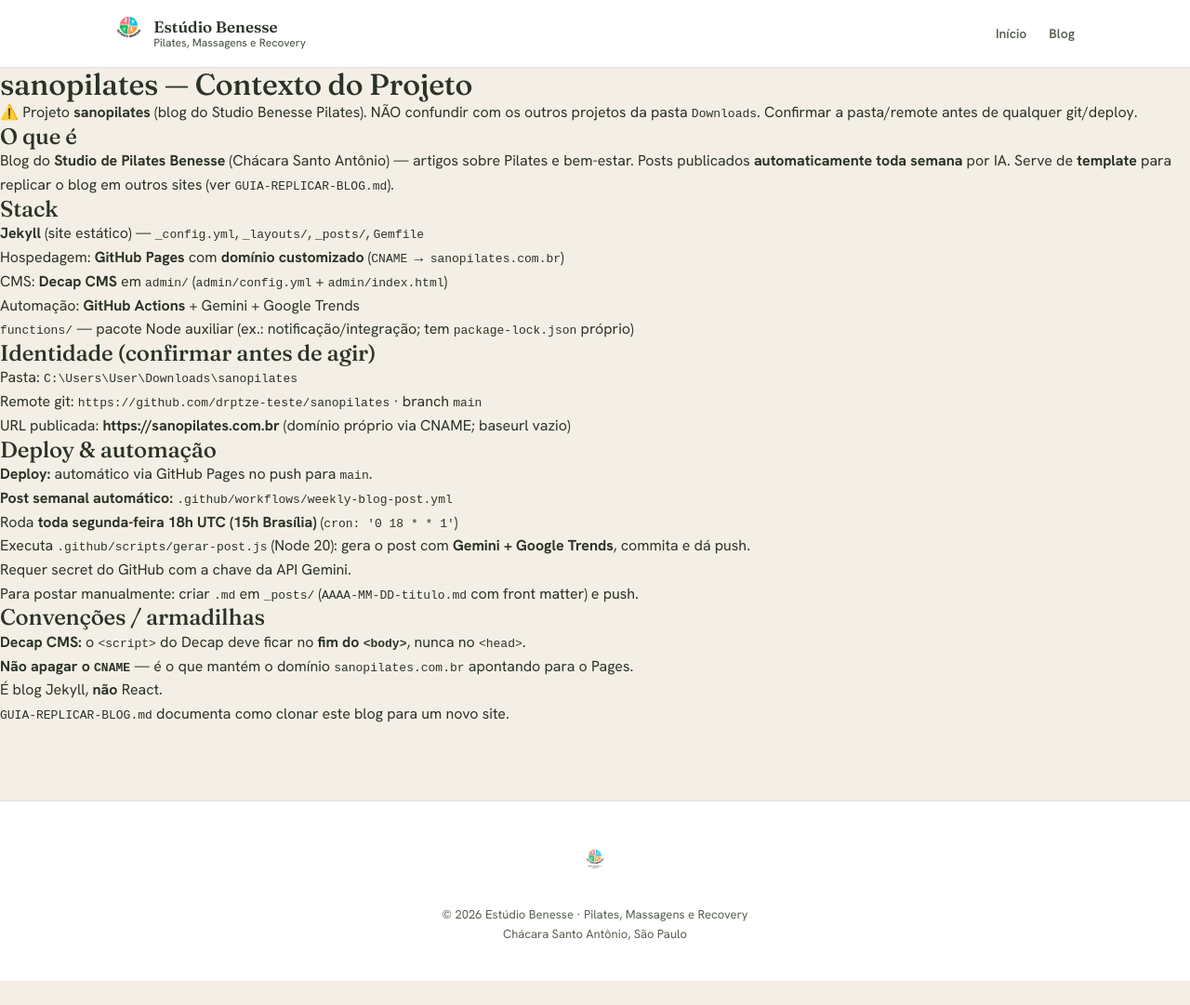
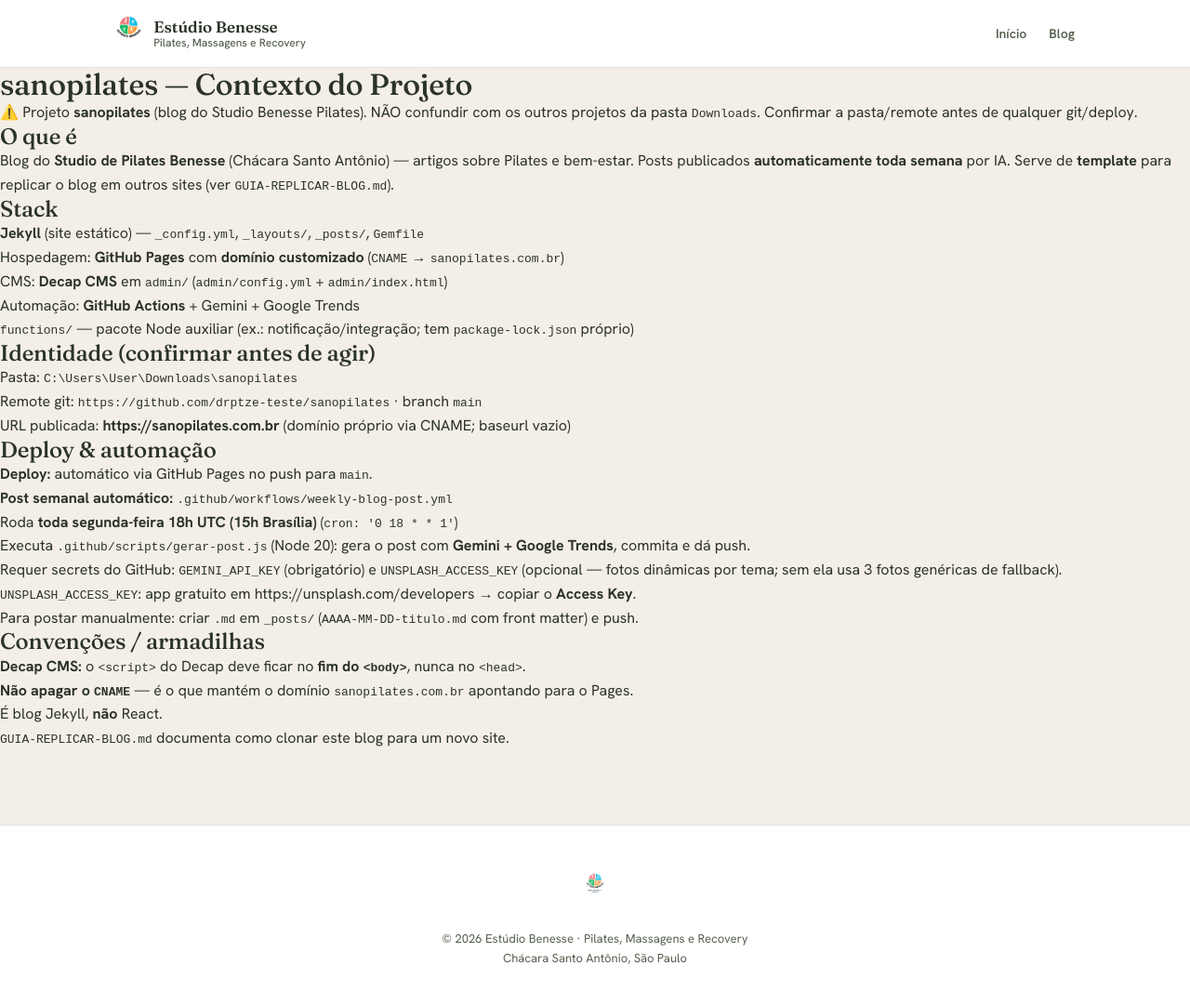
Before and after one commit to drptze-teste/sanopilates, a Jekyll site: the page built from CLAUDE.md, in a window 1280 px wide. Shown: the whole page at 93% size. Built offline with Jekyll 4.4.1, drawn with Linux system fonts in a browser that asks for light colours; our own code applies the rules of GitHub Pages for plain Markdown files; before the commit the page ends 1055 px from its top, so only the background shows below that.

Commit message:
feat: fotos dinamicas por tema via Unsplash API
Substitui galeria estatica rotativa por busca na Unsplash API
usando palavras-chave extraidas do tema do post. Capa e fotos
inline agora refletem o conteudo real do artigo (pilates idosos,
saude mental, hernia etc). Fallback para 3 fotos genericas se
UNSPLASH_ACCESS_KEY nao estiver configurada.

Co-Authored-By: Claude Sonnet 4.6 <noreply@anthropic.com>

```diff
--- a/CLAUDE.md
+++ b/CLAUDE.md
@@ -25,7 +25,8 @@ Posts publicados **automaticamente toda semana** por IA. Serve de **template** p
 - **Post semanal automático:** `.github/workflows/weekly-blog-post.yml`
   - Roda **toda segunda-feira 18h UTC (15h Brasília)** (`cron: '0 18 * * 1'`)
   - Executa `.github/scripts/gerar-post.js` (Node 20): gera o post com **Gemini + Google Trends**, commita e dá push.
-  - Requer secret do GitHub com a chave da API Gemini.
+  - Requer secrets do GitHub: `GEMINI_API_KEY` (obrigatório) e `UNSPLASH_ACCESS_KEY` (opcional — fotos dinâmicas por tema; sem ela usa 3 fotos genéricas de fallback).
+  - `UNSPLASH_ACCESS_KEY`: app gratuito em https://unsplash.com/developers → copiar o **Access Key**.
 - Para postar manualmente: criar `.md` em `_posts/` (`AAAA-MM-DD-titulo.md` com front matter) e push.
 
 ## Convenções / armadilhas
```
Also changed, not shown: .github/scripts/gerar-post.js, .github/workflows/weekly-blog-post.yml.
